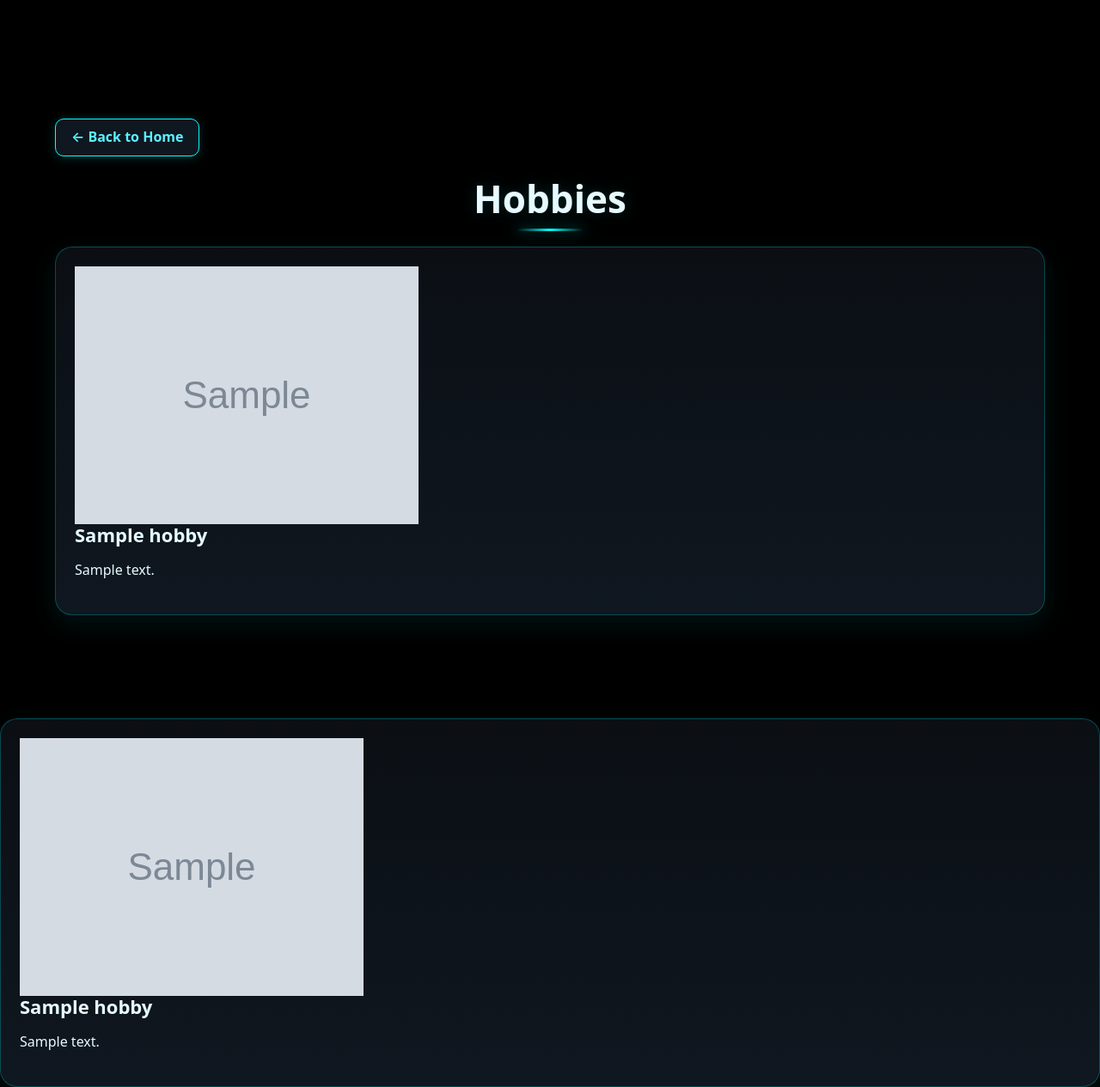
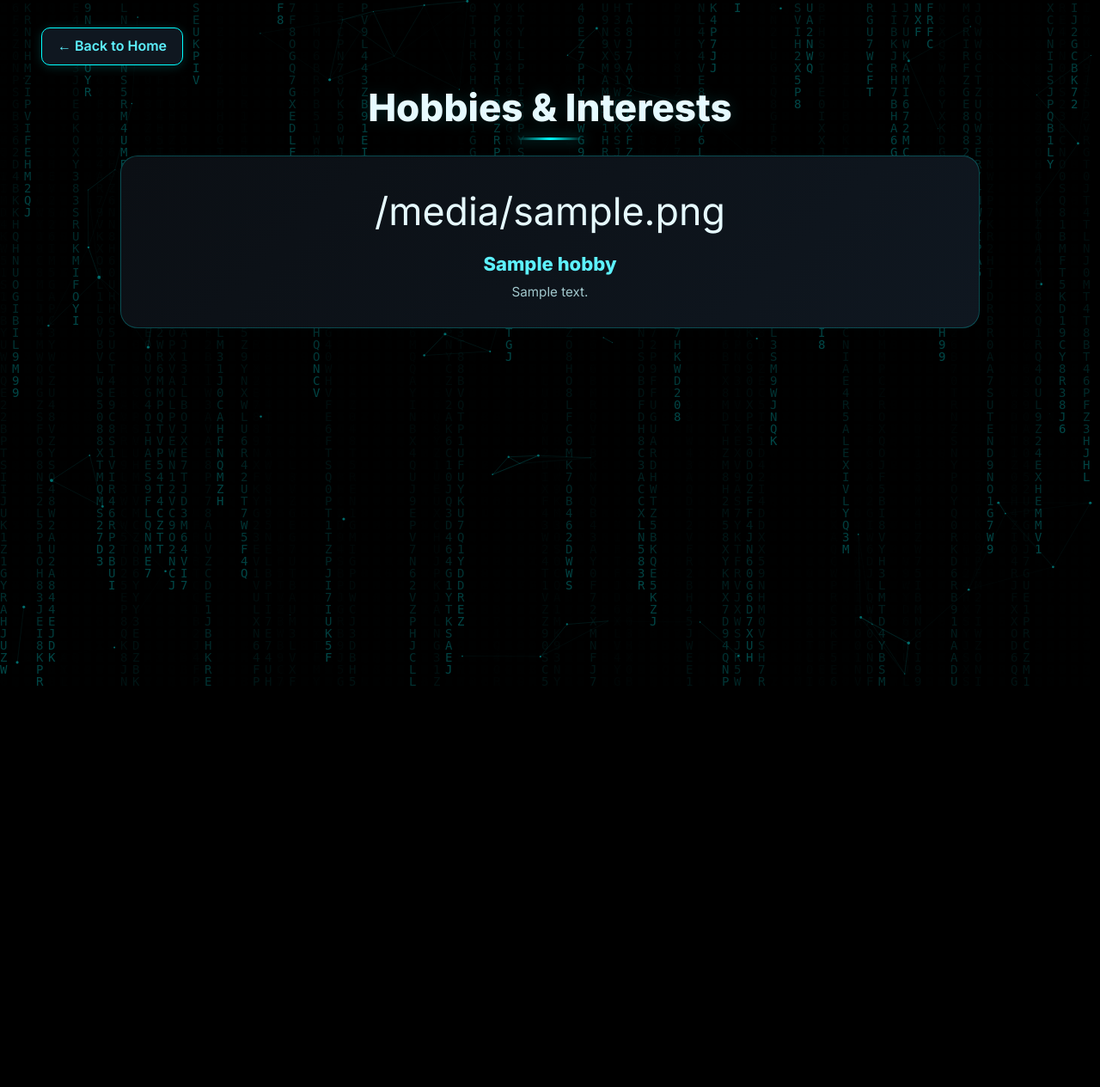
Before and after one commit to addy16-darsh/portfolio, a Flask app: template templates/hobbies.html in a window 1280 px wide. Shown: the whole page at 86% size. After the commit the page ends 798 px from the top, so only its background shows below. Run offline with Flask 3, Linux system fonts and the light colour scheme; the template is opened without the code that fills it: most values are stand-ins (such as "Sample title", 1, 10 or a date in 2020); grey boxes marked "Sample" are stand-in pictures.

Commit message:
Refactor hobbies.html layout and structure

```diff
--- a/templates/hobbies.html
+++ b/templates/hobbies.html
@@ -1,36 +1,33 @@
 <!DOCTYPE html>
 <html lang="en">
 <head>
-  <meta charset="UTF-8" />
+  <meta charset="UTF-8">
+  <meta name="viewport" content="width=device-width, initial-scale=1.0">
   <title>Hobbies | Balagopal Portfolio</title>
   <link rel="stylesheet" href="{{ url_for('static', filename='css/style.css') }}">
+  <link href="https://fonts.googleapis.com/css2?family=Inter:wght@400;600;800&display=swap" rel="stylesheet">
+  <style>
+    body { font-family: 'Inter', Arial, sans-serif; background: var(--bg); color: var(--text); margin: 0; padding: 2rem clamp(1rem, 4vw, 3rem); }
+  </style>
 </head>
-<body class="bg-hobbies">
+<body>
   <canvas id="matrix"></canvas>
   <canvas id="particles"></canvas>
-  <section>
-    <a class="btn back-btn" href="{{ url_for('index') }}">← Back to Home</a>
-    <h2>Hobbies</h2>
-    <div class="grid">
-      {% for h in hobbies %}
-      <div class="card">
-        <img src="{{ url_for('static', filename=h.img) }}" alt="{{ h.title }}">
+
+  <a class="back-btn" href="{{ url_for('index') }}">← Back to Home</a>
+  <h2>Hobbies &amp; Interests</h2>
+
+  <div class="hobbies-grid">
+    {% for h in hobbies %}
+      <div class="hobby-card">
+        <div class="hobby-icon" aria-hidden="true">{{ h.icon }}</div>
         <h3>{{ h.title }}</h3>
         <p>{{ h.desc }}</p>
       </div>
-      {% endfor %}
-    </div>
-  </section>
+    {% endfor %}
+  </div>
+
+  <script src="{{ url_for('static', filename='js/matrix.js') }}"></script>
+  <script src="{{ url_for('static', filename='js/particles.js') }}"></script>
 </body>
 </html>
-      {% for h in hobbies %}
-      <div class="card">
-        <img src="{{ url_for('static', filename=h.img) }}" alt="{{ h.title }}">
-        <h3>{{ h.title }}</h3>
-        <p>{{ h.desc }}</p>
-      </div>
-      {% endfor %}
-    </div>
-  </section>
-</body>
-</html>
```
